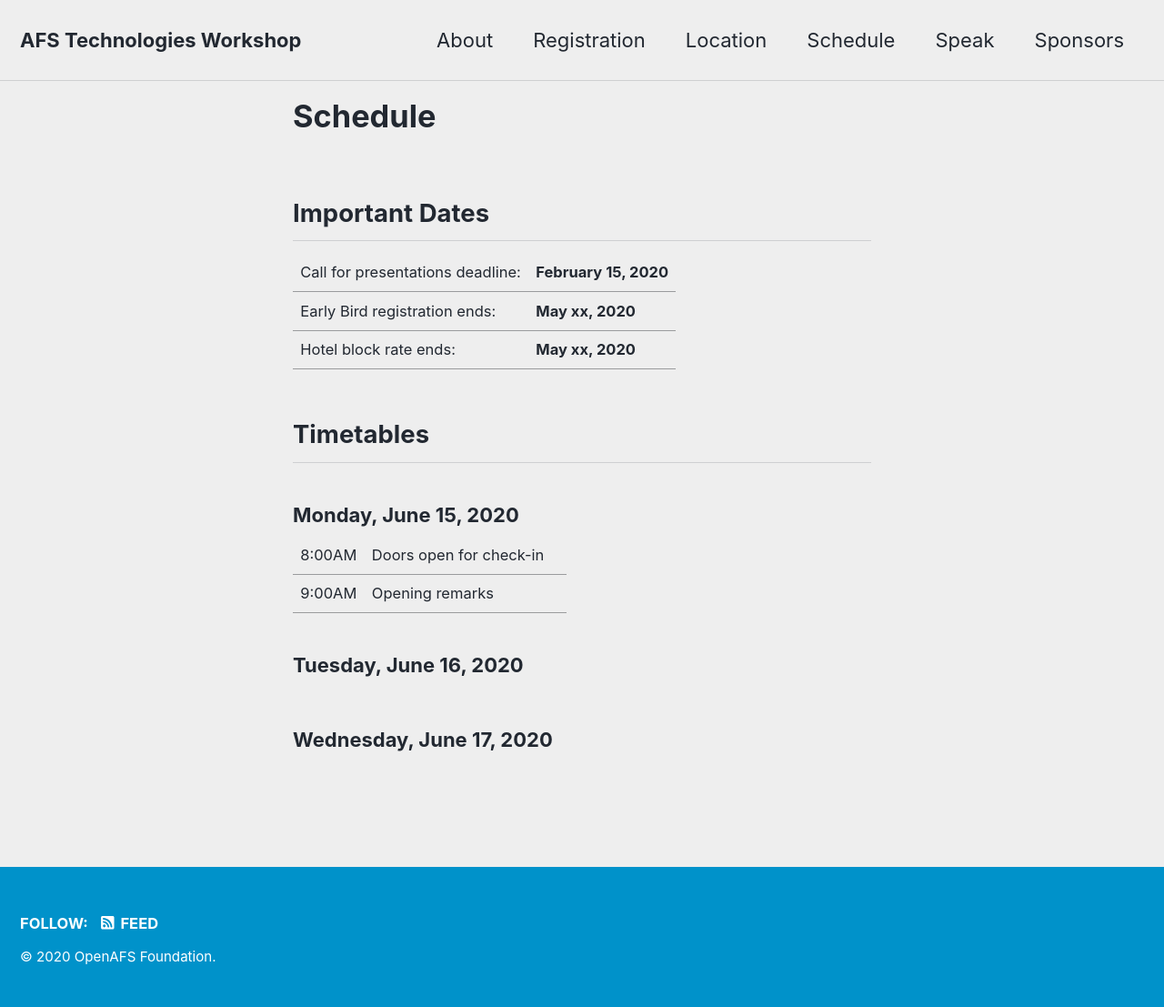
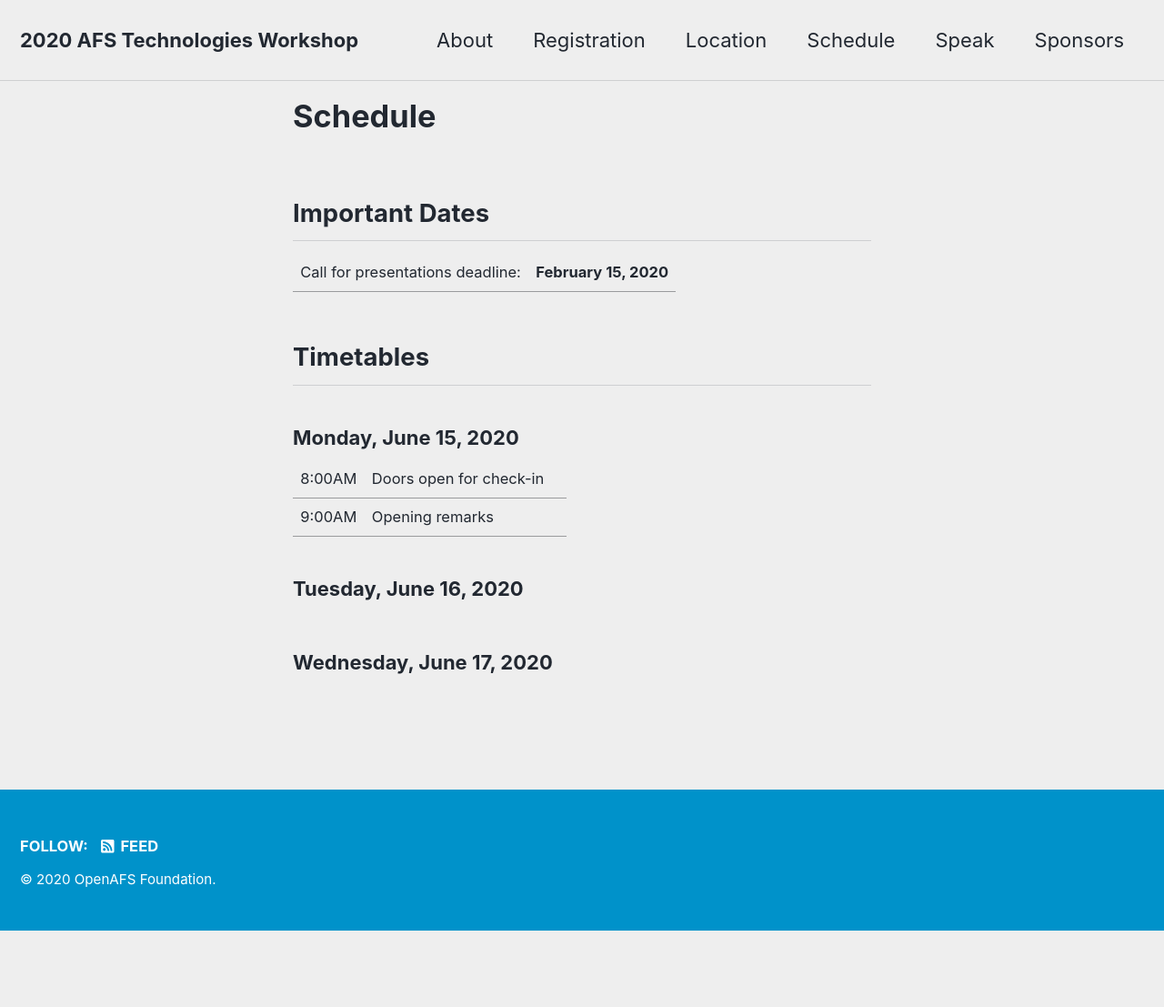
Before and after one commit to openafsfoundation/openafs-workshop.org, a Jekyll site: the page built from _pages/2020/schedule.md, in a window 1280 px wide. Shown: the whole page at 91% size. Built offline with Jekyll 4.4.1, drawn with Linux system fonts in a browser that asks for light colours; cached includes are drawn as plain includes; nearby versions of some CDN libraries; after the commit the page ends 1023 px from its top, so only the background shows below that; some of the changed lines change nothing that is shown.

Commit message:
2020: Correct dates in site title
Update the dates in the site title, prefix site title with 2020 per
David. Comment out early bird and room block dates (not available yet).

```diff
--- a/_config.yml
+++ b/_config.yml
@@ -18,10 +18,10 @@
 
 # Site Settings
 locale                   : "en-US"
-title                    : "AFS Technologies Workshop"
+title                    : "2020 AFS Technologies Workshop"
 title_separator          : "-"
 name                     : "OpenAFS Foundation"
-description              : "A workshop for AFS operators and developers in Pittsburgh on June 19-21, 2019."
+description              : "A workshop for AFS operators and developers, Columbus, June 15-17, 2020."
 url                      : "https://workshop.openafs.org"
 baseurl                  : # the subpath of your site, e.g. "/blog"
 repository               : "openafsfoundation/openafs-workshop.org"
--- a/_pages/2020/schedule.md
+++ b/_pages/2020/schedule.md
@@ -5,10 +5,10 @@
 dates:
   - name: Call for presentations deadline
     date: February 15, 2020
-  - name: Early Bird registration ends
-    date: May xx, 2020
-  - name: Hotel block rate ends
-    date: May xx, 2020
+  #- name: Early Bird registration ends
+  #  date: May xx, 2020
+  #- name: Hotel block rate ends
+  #  date: May xx, 2020
 timetables:
   - dow: Monday
     date: June 15, 2020
```
